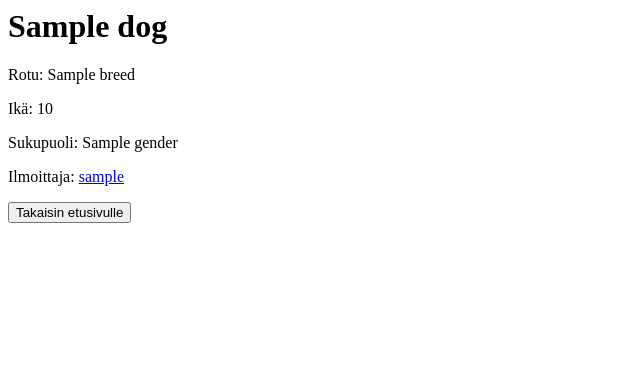
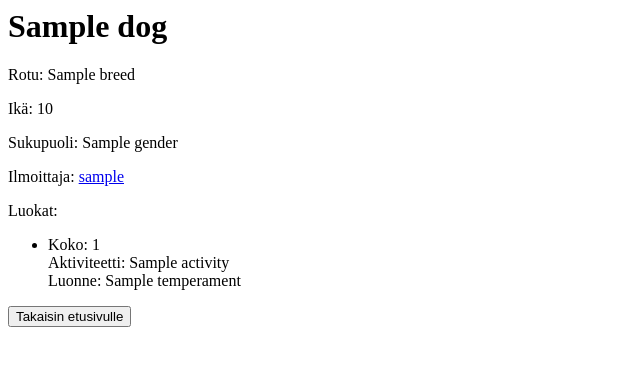
Before and after one commit to emmapiittala/koiratietokanta, a Flask app: template templates/show_dog.html in a window 1280 px wide. Shown: the top 366 px of the page, without its empty margins (0-640 px from the left). Run offline with Flask 3, Linux system fonts and the light colour scheme; the template is opened without the code that fills it: most values are stand-ins (such as "Sample title", 1, 10 or a date in 2020).

Commit message:
Add classes to dogs

```diff
--- a/app.py
+++ b/app.py
@@ -32,7 +32,8 @@ def show_user(user_id):
     if user is None:
         abort(404)
     user_dogs = dogs.get_dogs_for_user(user_id)
-    return render_template("show_user.html", user=user, dogs=user_dogs)
+    classes = dogs.get_classes(user_id)
+    return render_template("show_user.html", user=user, dogs=user_dogs, classes=classes)
 
 
 @app.route("/dogs/<int:dog_id>")
@@ -40,7 +41,8 @@ def get_dog(dog_id):
     dog = dogs.get_dog(dog_id)
     if dog is None:
         abort(404)
-    return render_template("show_dog.html", dog=dog)
+    classes = dogs.get_classes(dog_id)
+    return render_template("show_dog.html", dog=dog, classes = classes)
 
 
 @app.route("/register_dog")
@@ -54,6 +56,22 @@ def create_register_dog():
     age = request.form["age"]
     gender = request.form["gender"]
     user_id = session["user_id"]
+    size = request.form.get("size")
+    temperament = request.form.get("temperament")
+    activity = request.form.get("activity")
+    classes = []
+
+    size = request.form.get("size")
+    if size:
+        classes.append(("size", size))
+
+    temperament = request.form.get("temperament")
+    if temperament:
+        classes.append(("temperament", temperament))
+
+    activity = request.form.get("activity")
+    if activity:
+        classes.append(("activity", activity))
 
     if len(dogname) >= 50:
         return "VIRHE: Nimi ei voi olla yli 50 merkkiä pitkä"
@@ -64,7 +82,8 @@ def create_register_dog():
     if int(age) >= 35:
             return "VIRHE: Tarkista ikä"
 
-    dogs.add_dogs(dogname, breed, age, gender, user_id)
+
+    dogs.add_dogs(dogname, breed, age, gender, user_id, classes)
 
     return redirect("/")
 
--- a/schema.sql
+++ b/schema.sql
@@ -12,3 +12,12 @@ CREATE TABLE register_dog (
     gender TEXT,
     user_id INTEGER REFERENCES users
 );
+
+CREATE TABLE dog_classes (
+    id INTEGER PRIMARY KEY,
+    dog_id INTEGER REFERENCES register_dog(id),
+    size TEXT,
+    temperament TEXT,
+    activity TEXT
+
+);
--- a/templates/show_dog.html
+++ b/templates/show_dog.html
@@ -18,9 +18,23 @@
     <p>Ikä: {{ dog.age }}</p>
     <p>Sukupuoli: {{ dog.gender }}</p>
     <p>Ilmoittaja: <a href="/user/{{ dog.user_id }}">{{ dog.user_name }}</a></p>
-
+    {% if classes %}
+<p>
+  Luokat:
+  <ul>
+    {% for class in classes %}
+    <li> Koko: {{class.size}}<br>
+       Aktiviteetti: {{class.activity}}<br>
+       Luonne: {{class.temperament}}
+      </li>
+      {%endfor%}
+    </ul>
+    </p>
+    {% endif %}
+    <p>
 <form action="/" method = "GET">
     <button type="submit">Takaisin etusivulle</button>
+</p>
       </form>
     </body>
 </html>
```
Also changed, not shown: dogs.py (+21 -1 lines), templates/register_dog.html (+34 -0 lines).
